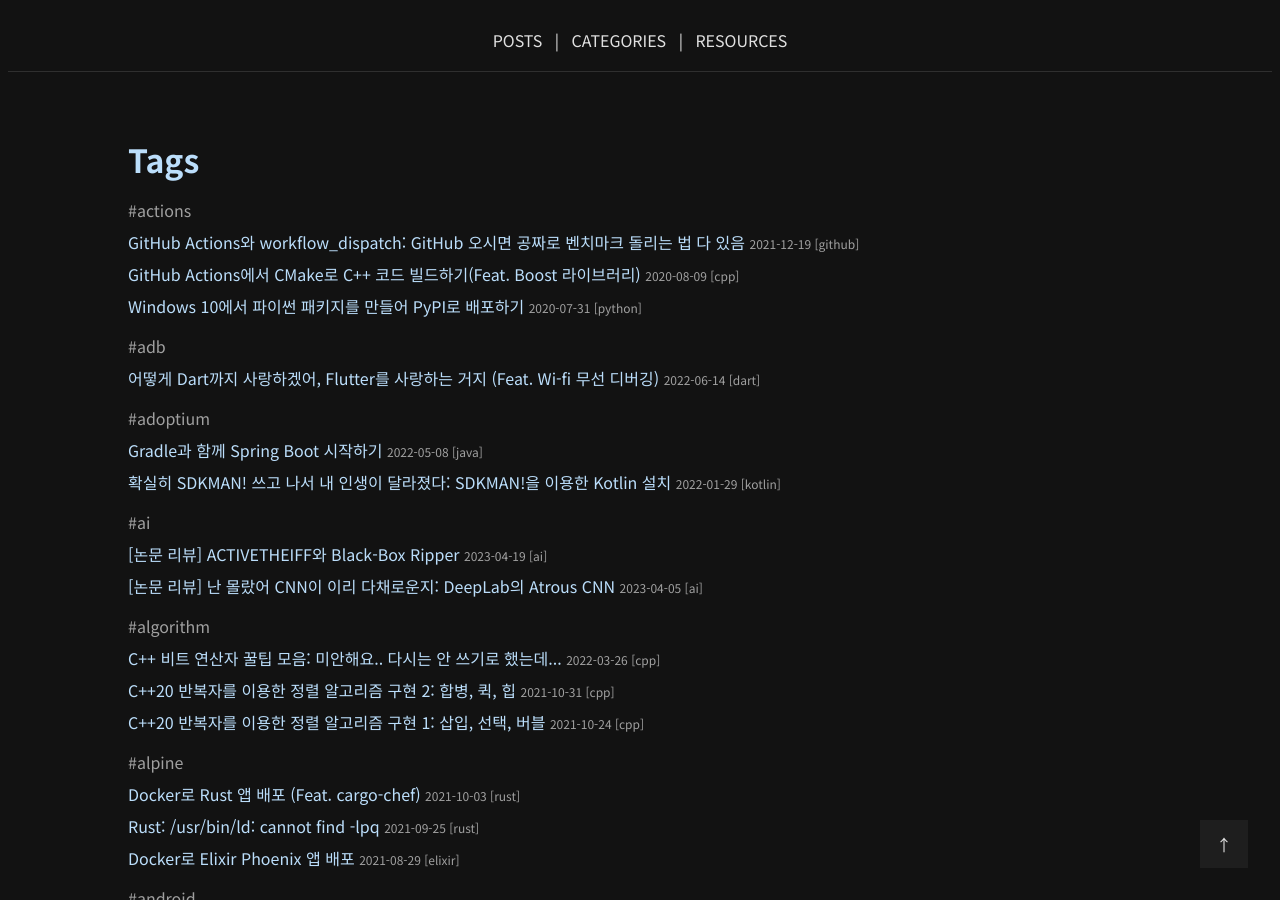
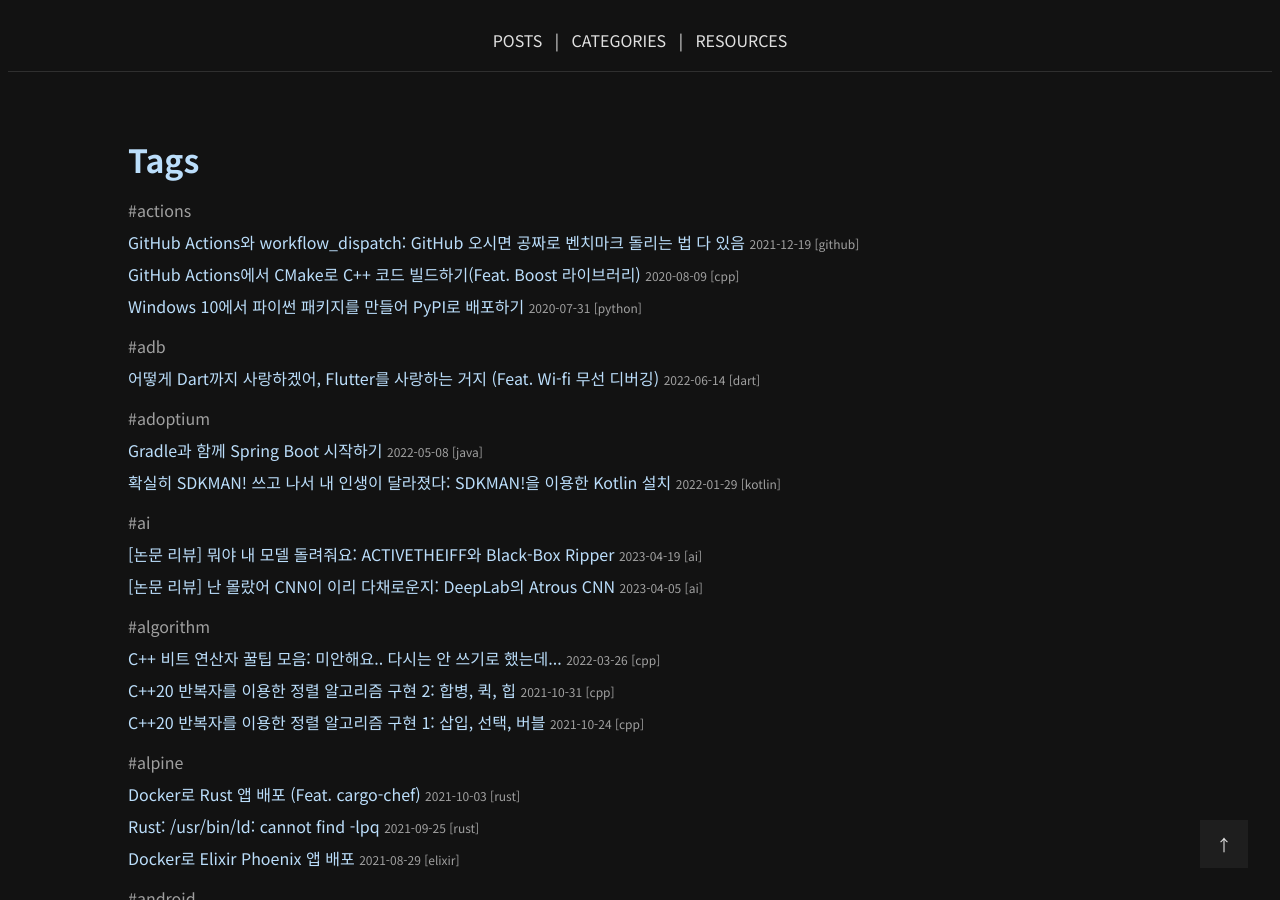
Before and after one commit to int-i/int-i.github.io, a Jekyll site: the page built from tags.html, in a window 1280 px wide and 900 px high. Built offline with Jekyll 4.4.1, drawn with Linux system fonts in a browser that asks for light colours; some of the changed text lies outside the part shown.

Commit message:
Create post

```diff
--- a/_posts/2023-04-19-model-extraction.md
+++ b/_posts/2023-04-19-model-extraction.md
@@ -1,5 +1,5 @@
 ---
-title: "[논문 리뷰] ACTIVETHEIFF와 Black-Box Ripper"
+title: "[논문 리뷰] 뭐야 내 모델 돌려줘요: ACTIVETHEIFF와 Black-Box Ripper"
 date: 2023-04-19
 author: Astro36
 category: ai
```
Also changed, not shown: assets/posts/2023-04-19-model-extraction/thumbnail.jpg (added).
